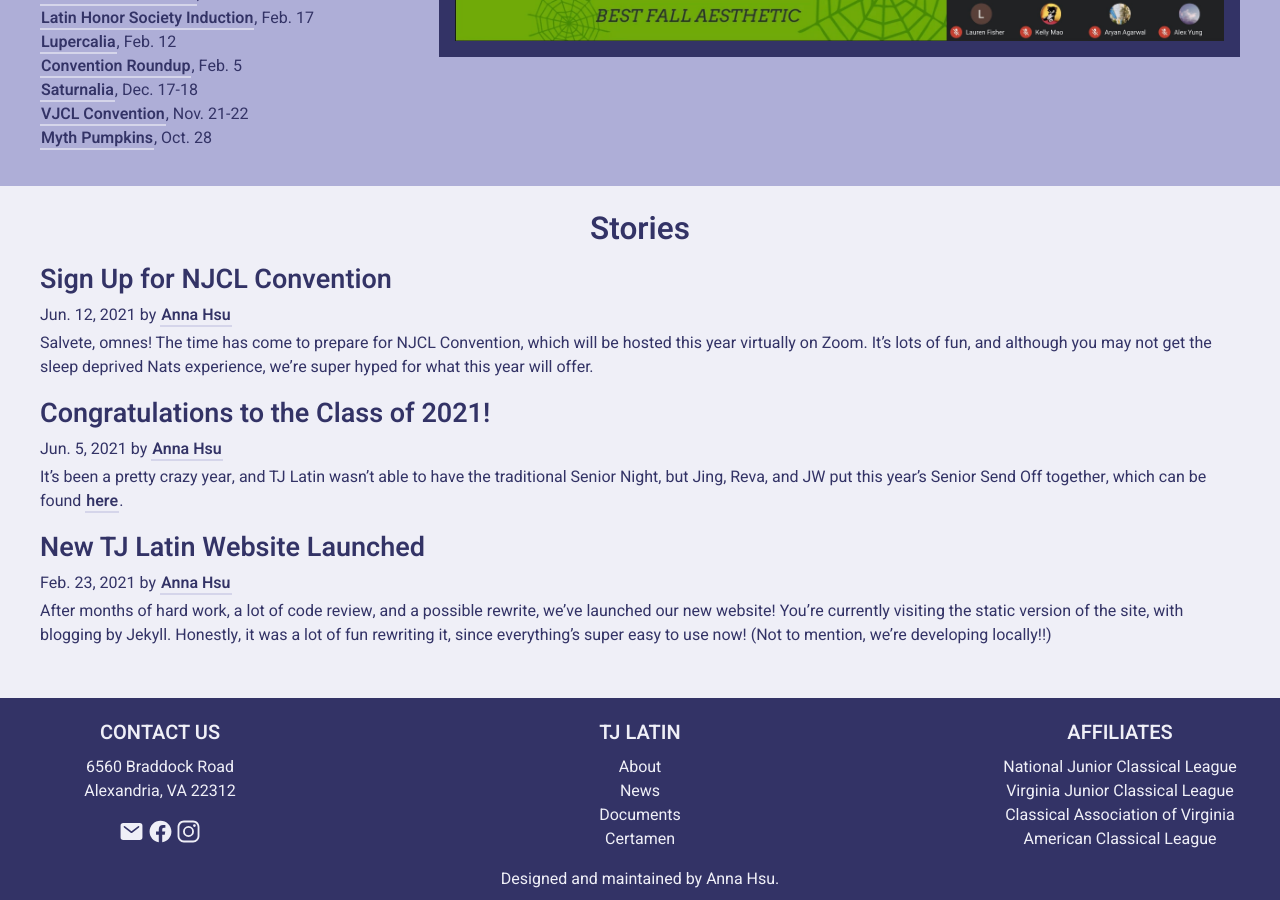
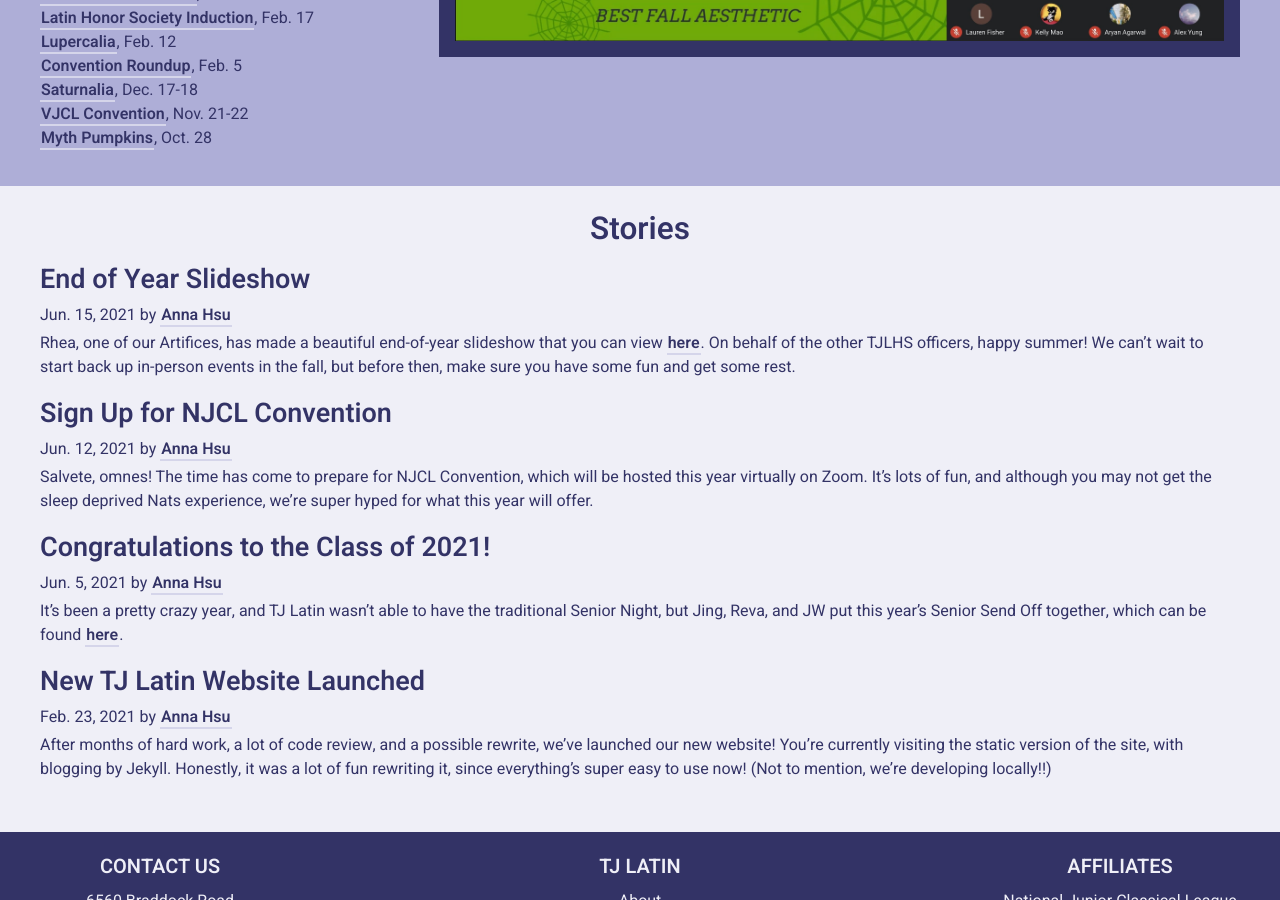
Before and after one commit to TJLatin/website, a Jekyll site: the page built from news.html, in a window 1280 px wide and 900 px high, scrolled down 674 px. Built offline with Jekyll 4.4.1, drawn with Linux system fonts in a browser that asks for light colours.

Commit message:
Update posts

```diff
--- /dev/null
+++ b/_posts/2021-06-15-end-of-year.md
@@ -0,0 +1,8 @@
+---
+title: "End of Year Slideshow"
+thumb: end-year-slideshow.png
+author: Anna Hsu
+author_url: anna-hsu
+date: 2021-06-15
+---
+Rhea, one of our Artifices, has made a beautiful end-of-year slideshow that you can view [here](https://docs.google.com/presentation/d/1ohTLAZkDM3QTQjpp78wPi9C3bFyKlpYjBp3URZ0wIa4/edit?usp=sharing). On behalf of the other TJLHS officers, happy summer! We can't wait to start back up in-person events in the fall, but before then, make sure you have some fun and get some rest.
--- a/index.html
+++ b/index.html
@@ -28,7 +28,7 @@ nav: /
                 {%- for post in site.posts limit:3 -%}
                 <div class="card photo-card">
                     <a class="card-link" href="{{ site.baseurl }}{{ post.url }}">
-                        <img src="{{ site.baseurl }}/assets/images/{{ post.thumb }}" class="card-img-top"
+                        <img src="{{ site.baseurl }}/assets/images/blog/{{ post.thumb }}" class="card-img-top"
                             alt="{{ post.title }}">
                         <div class="card-body">
                             <h3 class="card-title">{{ post.title | escape }}</h3>
```
Also changed, not shown: _posts/2021-02-23-new-website.md (+1 -1 lines), _posts/2021-06-12-njcl-convention.md (+1 -1 lines), _posts/2021-06-13-congrats-seniors.md (+1 -1 lines), assets/images/blog/end-year-slideshow.png (added), assets/images/blog/fellowship.jpg (renamed from assets/images/2020-2021/fellowship.jpg), assets/images/blog/senior-send-off.png (renamed from assets/images/2020-2021/senior-send-off.png), assets/images/blog/website.png (renamed from assets/images/logo/website.png).
